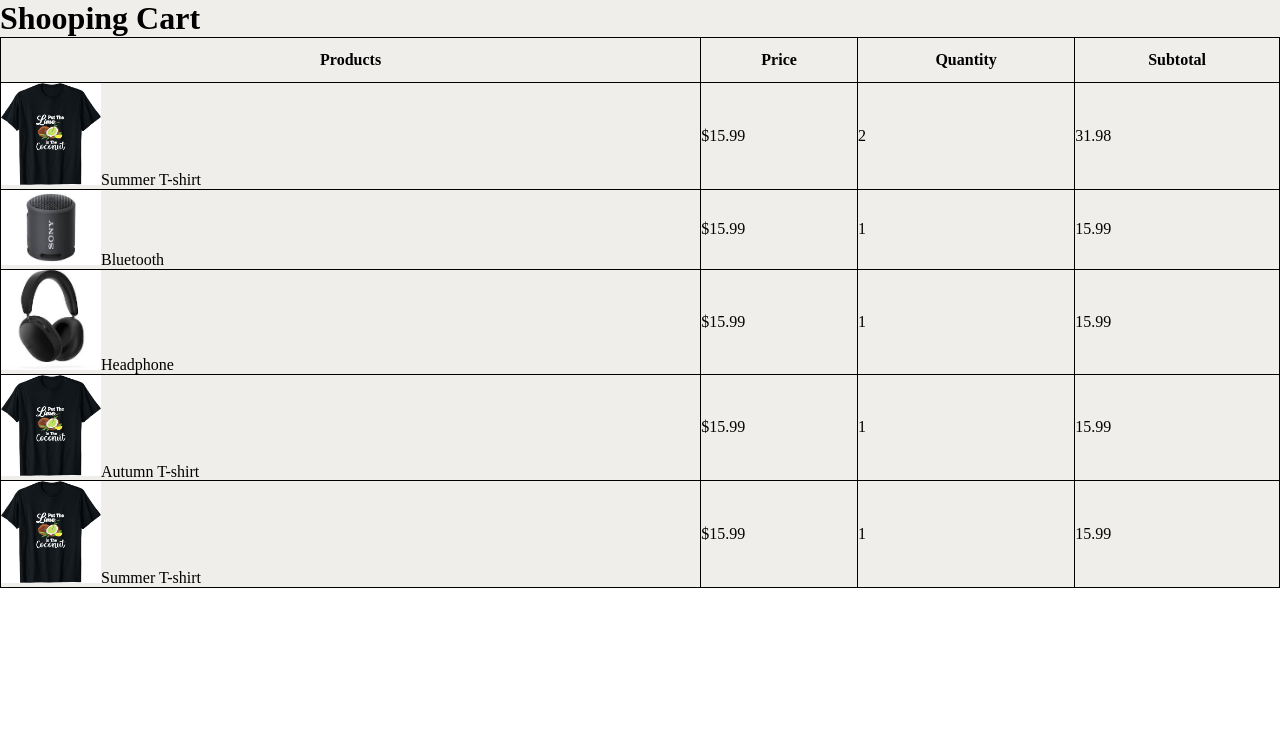
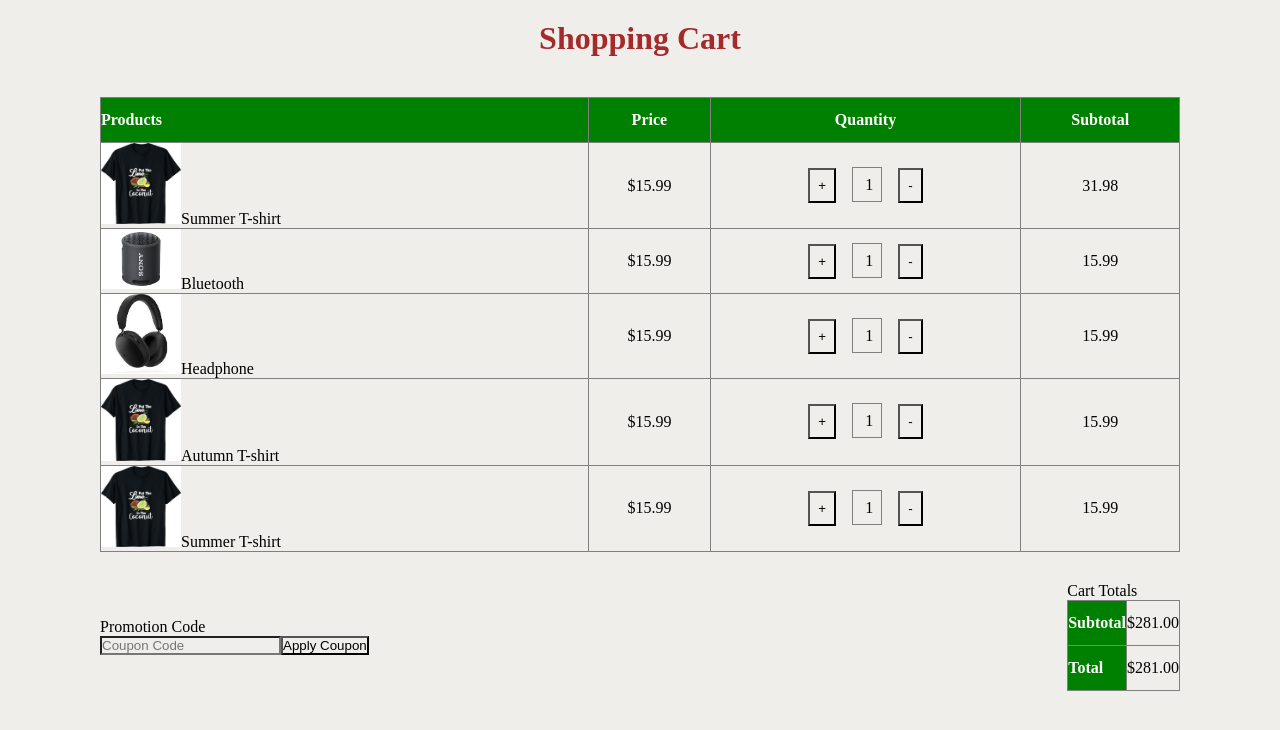
Before and after one commit to Tifem/shopping-cart, a React (Vite) app: page / in a window 1280 px wide. Shown: the top 730 px of the page. Built offline with nearby package versions, Linux system fonts and the light colour scheme.

Commit message:
update the item in the cart

```diff
--- a/src/components/ShoppingCart.jsx
+++ b/src/components/ShoppingCart.jsx
@@ -1,9 +1,9 @@
-import React from "react";
+import React, { useState } from "react";
 import Summer from "../assets/images/summer.jpg";
 import Bluetooth from "../assets/images/bluetooth.jpeg";
 import Headphone from "../assets/images/headphone.jpeg";
 
-const ShoppingCart = () => {
+
   const cartItem = [
     {
       id: 1,
@@ -41,15 +41,30 @@ const ShoppingCart = () => {
       image: Summer,
     },
   ];
+
+
+const ShoppingCart = () => {
+  const [count, setCount] = useState(1);
+
+  const increment = () =>{
+    setCount(count +1)
+  }
+
+  const decrement = () =>{
+    setCount(count -1)
+  }
+
+
+
   return (
     <div className="container">
-      <h1>Shooping Cart</h1>
+      <h1>Shopping Cart</h1>
       <div className="items">
         <table>
           <thead>
             <tr>
               <th>Products</th>
-              <th >Price</th>
+              <th>Price</th>
               <th>Quantity</th>
               <th>Subtotal</th>
             </tr>
@@ -65,13 +80,48 @@ const ShoppingCart = () => {
                   </td>
                   {/* <td>{item.id}</td> */}
                   <td>${item.price.toFixed(2)}</td>
-                  <td>{item.quantity}</td>
-                  <td>{item.price*item.quantity}</td>
+                  <td className="qty">
+                    <button onClick={increment}>+</button>
+                    <span> {count}</span>
+
+                    {
+                      <button onClick={count > 1 ? decrement : undefined}>
+                        -
+                      </button>
+                    }
+                  </td>
+                  <td>{item.price * item.quantity}</td>
                 </tr>
               );
             })}
           </tbody>
         </table>
+        <div className="cart-total">
+          <div>
+            <p>Promotion Code</p>
+            <div>
+              <input type="text" placeholder="Coupon Code" />
+              <button>Apply Coupon</button>
+            </div>
+          </div>
+          <div>
+            <p>Cart Totals</p>
+            <div className="table-cart">
+              <table>
+                <tr>
+
+                <th>Subtotal</th>
+                <td>$281.00</td>
+                </tr>
+                <tr>
+
+                <th>Total</th>
+                <td>$281.00</td>
+                </tr>
+              </table>
+            </div>
+          </div>
+        </div>
       </div>
     </div>
   );
--- a/src/index.css
+++ b/src/index.css
@@ -3,18 +3,49 @@
   padding: 0;
   box-sizing: border-box;
   list-style: none;
+  background-color: rgb(240, 238, 235);
 }
 
-.container{
-  background-color: rgb(240, 238, 235);
+
+
+.container h1{
+  text-align: center;
+  font-size: 2rem;
+  color: brown;
+  padding: 20px;
 }
 .container .image{
-  width: 100px;
+  width: 80px;
 }
+
+
+.items{
+  margin:20px 100px;
+}
+
+
 table{
-
   width: 100%;
   border-collapse: collapse;
+}
+
+.qty{
+
+
+ & span{
+    border:  1px solid gray;
+    padding: 0.5rem;
+    margin-inline: 1rem;
+  }
+
+  button{
+    padding: 0.5rem;
+
+  }
+}
+
+.decrease{
+  pointer-events: none;
 }
 
 th{
@@ -22,8 +53,33 @@ th{
 }
 
 td{
-  /* text-align: center; */
+  text-align: center;
+}
+
+td:first-child{
+  text-align: left;
+}
+
+th{
+  background-color: green;
+  color: white;
+}
+
+
+th:first-child{
+  text-align: left;
 }
 table,th,td{
-  border: 1px solid black;
+  border: 1px solid gray;
 }
+
+.cart-total{
+  display: flex;
+  justify-content: space-between;
+  align-items: center;
+  padding-top: 30px;
+}
+
+.table-cart table{
+  width: 70%;
+}
```
